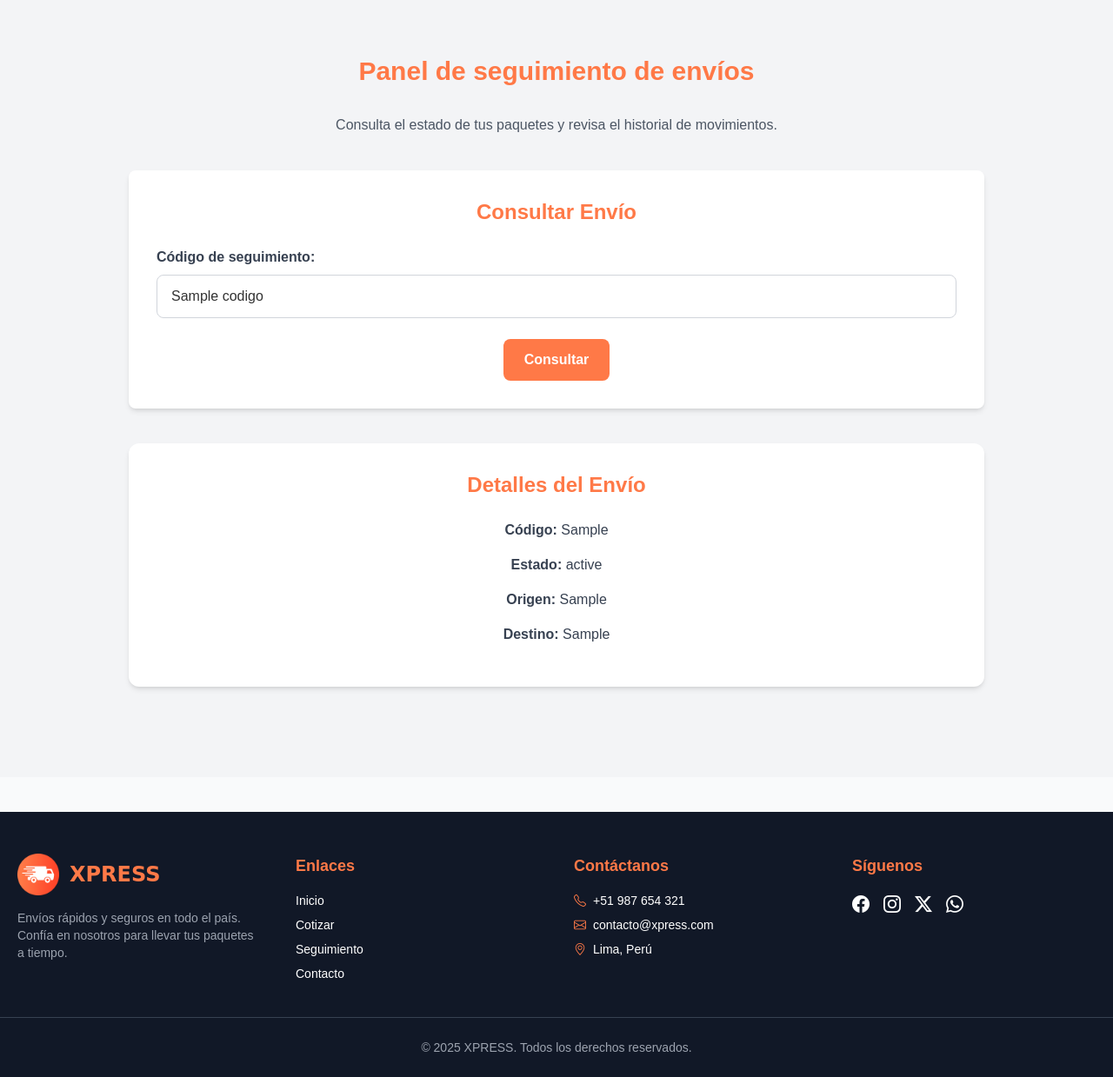
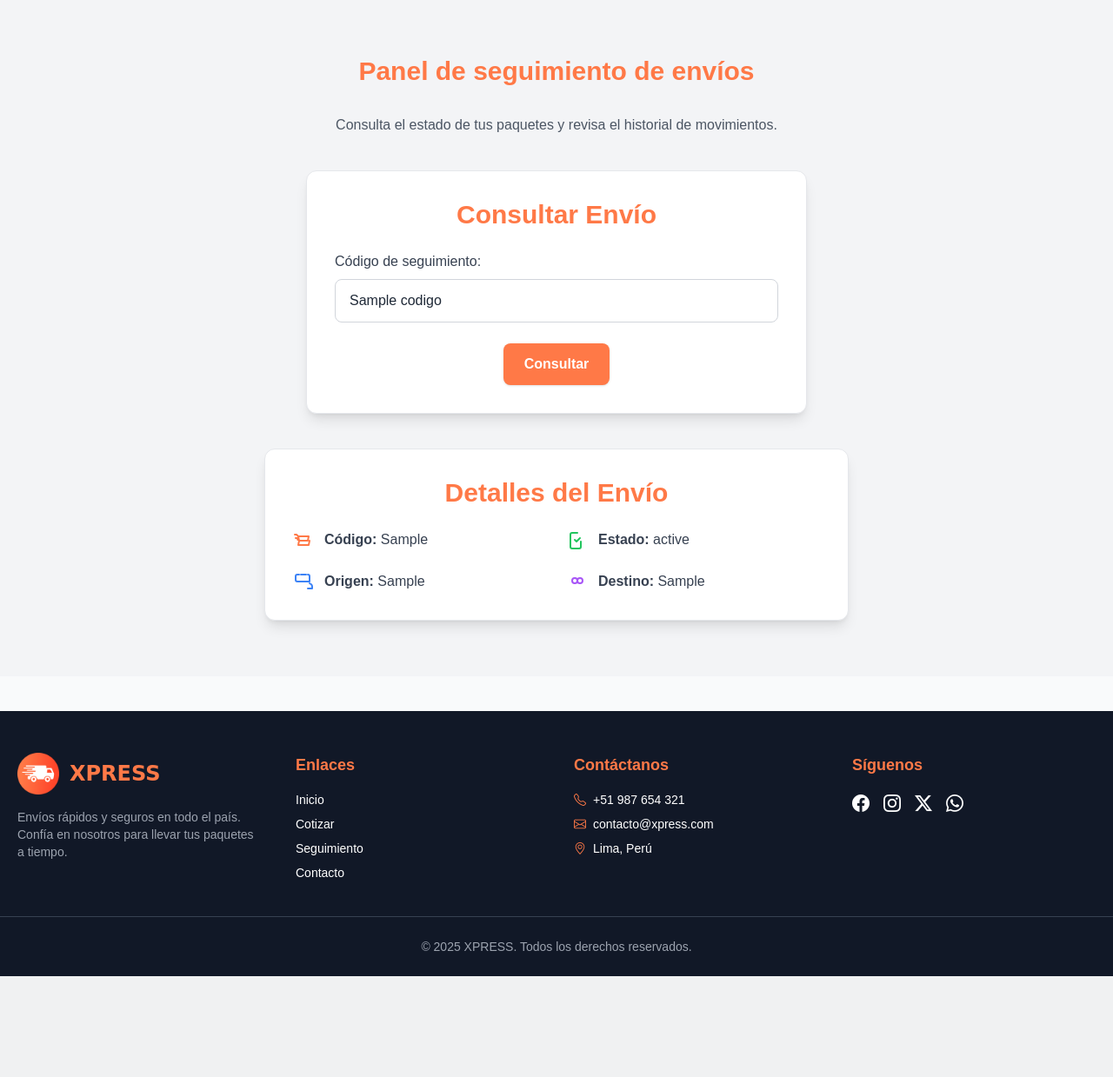
Before and after one commit to Xpress-Herramientas-de-Desarrollo/Paquetes-Xpress1, a CodeIgniter 4 app: the page made by app/Views/seguimiento.php in a window 1280 px wide. Shown: the part 113-1352 px from the top of the page at 87% size. After the commit the page ends 1236 px from the top, so only its background shows below. Run offline with PHP 8.4 and a stand-in for CodeIgniter, Linux system fonts and the light colour scheme; the template is opened without the code that fills it: most values are stand-ins (such as "Sample title", 1, 10 or a date in 2020); data that the repository does not hold is empty; some libraries are stand-ins or nearby versions; some web fonts are replaced.

Commit message:
mejorar diseño del seguimiento XHDD-12

```diff
--- a/app/Views/seguimiento.php
+++ b/app/Views/seguimiento.php
@@ -54,33 +54,70 @@
     <?php endif; ?>
 
     <?php if (!$esAdmin): ?>
+  <!-- Formulario de Consulta -->
   <form action="<?= base_url('seguimiento/consultar') ?>" method="POST"
-        class="bg-white p-8 rounded-lg shadow-md mb-10">
-        <h2 class="text-2xl font-semibold text-center text-[#ff7947] mb-6">Consultar Envío</h2>
+    class="bg-white p-8 rounded-xl shadow-lg mb-10 max-w-xl mx-auto border border-gray-200">
+    <h2 class="text-3xl font-bold text-center text-[#ff7947] mb-6">Consultar Envío</h2>
     <div class="mb-6">
-          <label for="codigo" class="block mb-2 font-semibold text-gray-700">Código de seguimiento:</label>
+      <label for="codigo" class="block mb-2 font-medium text-gray-700">Código de seguimiento:</label>
       <input type="text" id="codigo" name="codigo" required
-            class="w-full border border-gray-300 rounded-lg px-4 py-3 focus:outline-none focus:ring-2 focus:ring-[#ff7947]"
+        class="w-full border border-gray-300 rounded-lg px-4 py-3 text-gray-800 focus:outline-none focus:ring-2 focus:ring-[#ff7947] focus:border-[#ff7947] transition"
         placeholder="Ejemplo: XP-123456" value="<?= isset($codigo) ? esc($codigo) : '' ?>">
     </div>
     <div class="text-center">
       <button type="submit"
-            class="bg-[#ff7947] text-white px-6 py-3 rounded-lg font-semibold hover:bg-orange-600 transition">
+        class="bg-[#ff7947] hover:bg-orange-600 text-white px-6 py-3 rounded-lg font-semibold shadow transition">
         Consultar
       </button>
     </div>
   </form>
 
+  <!-- Detalles del Pedido -->
   <?php if (isset($pedido)): ?>
-        <section class="bg-white p-8 rounded-xl shadow-md mb-10">
-          <h2 class="text-2xl font-semibold text-center text-[#ff7947] mb-6">Detalles del Envío</h2>
-          <p class="text-center text-gray-700 mb-4"><strong>Código:</strong> <?= esc($pedido['codigo_tracking']) ?></p>
-          <p class="text-center text-gray-700 mb-4"><strong>Estado:</strong> <?= esc($pedido['estado']) ?></p>
-          <p class="text-center text-gray-700 mb-4"><strong>Origen:</strong> <?= esc($pedido['direccion_origen']) ?></p>
-          <p class="text-center text-gray-700 mb-4"><strong>Destino:</strong> <?= esc($pedido['direccion_destino']) ?></p>
+    <section class="bg-white p-8 rounded-xl shadow-lg max-w-2xl mx-auto border border-gray-200">
+      <h2 class="text-3xl font-bold text-center text-[#ff7947] mb-6">Detalles del Envío</h2>
+
+      <div class="grid grid-cols-1 sm:grid-cols-2 gap-6 text-gray-700">
+        <div class="flex items-center gap-3">
+          <svg class="w-6 h-6 text-[#ff7947]" fill="none" stroke="currentColor" viewBox="0 0 24 24"
+            xmlns="http://www.w3.org/2000/svg">
+            <path stroke-linecap="round" stroke-linejoin="round" stroke-width="2"
+              d="M3 10h2l.4 2M7 13h10l1-5H6.4M7 13l-1 5h12l1-5M7 13l-1-5m0 0L4 6H2"></path>
+          </svg>
+          <p><span class="font-semibold">Código:</span> <?= esc($pedido['codigo_tracking']) ?></p>
+        </div>
+
+        <div class="flex items-center gap-3">
+          <svg class="w-6 h-6 text-green-500" fill="none" stroke="currentColor" viewBox="0 0 24 24"
+            xmlns="http://www.w3.org/2000/svg">
+            <path stroke-linecap="round" stroke-linejoin="round" stroke-width="2"
+              d="M9 12l2 2l4-4m1 4v6a2 2 0 0 1-2 2H6a2 2 0 0 1-2-2V6a2 2 0 0 1 2-2h6"></path>
+          </svg>
+          <p><span class="font-semibold">Estado:</span> <?= esc($pedido['estado']) ?></p>
+        </div>
+
+        <div class="flex items-center gap-3">
+          <svg class="w-6 h-6 text-blue-500" fill="none" stroke="currentColor" viewBox="0 0 24 24"
+            xmlns="http://www.w3.org/2000/svg">
+            <path stroke-linecap="round" stroke-linejoin="round" stroke-width="2"
+              d="M17 20h5v-2a4 4 0 0 0-3-3.87M9 4h6m2 0a2 2 0 0 1 2 2v6m0 0H5a2 2 0 0 1-2-2V6a2 2 0 0 1 2-2h2"></path>
+          </svg>
+          <p><span class="font-semibold">Origen:</span> <?= esc($pedido['direccion_origen']) ?></p>
+        </div>
+
+        <div class="flex items-center gap-3">
+          <svg class="w-6 h-6 text-purple-500" fill="none" stroke="currentColor" viewBox="0 0 24 24"
+            xmlns="http://www.w3.org/2000/svg">
+            <path stroke-linecap="round" stroke-linejoin="round" stroke-width="2"
+              d="M12 11c0 1.657-1.343 3-3 3S6 12.657 6 11s1.343-3 3-3s3 1.343 3 3zm0 0c0 1.657 1.343 3 3 3s3-1.343 3-3s-1.343-3-3-3s-3 1.343-3 3z"></path>
+          </svg>
+          <p><span class="font-semibold">Destino:</span> <?= esc($pedido['direccion_destino']) ?></p>
+        </div>
+      </div>
     </section>
   <?php endif; ?>
 <?php endif; ?>
+
 
     <?php if ($esAdmin && isset($pedidos) && count($pedidos) > 0): ?>
       <section class="bg-white p-6 rounded-xl shadow-md mb-10">
```
Lines whose indentation alone changed are shown as unchanged.
